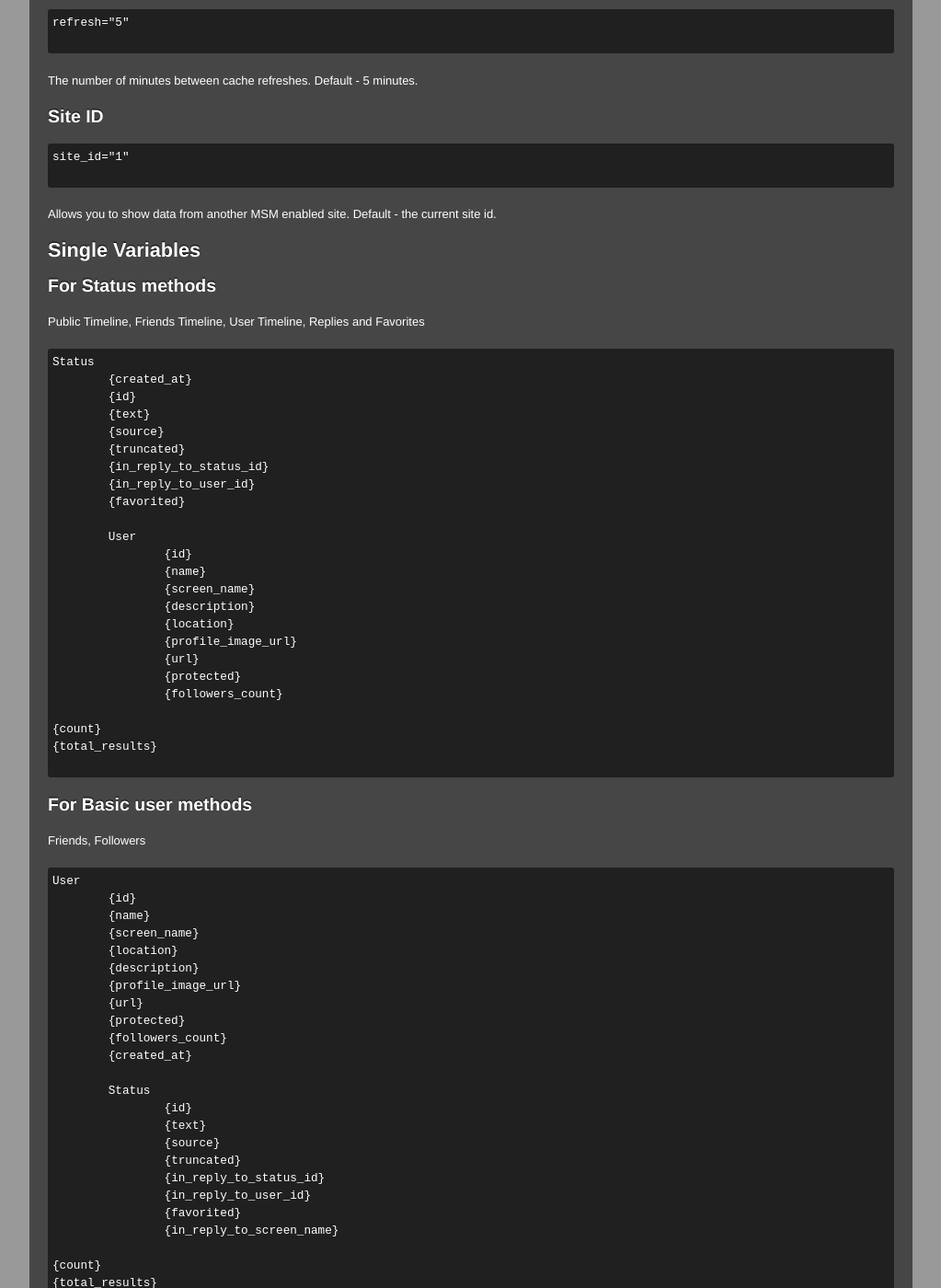
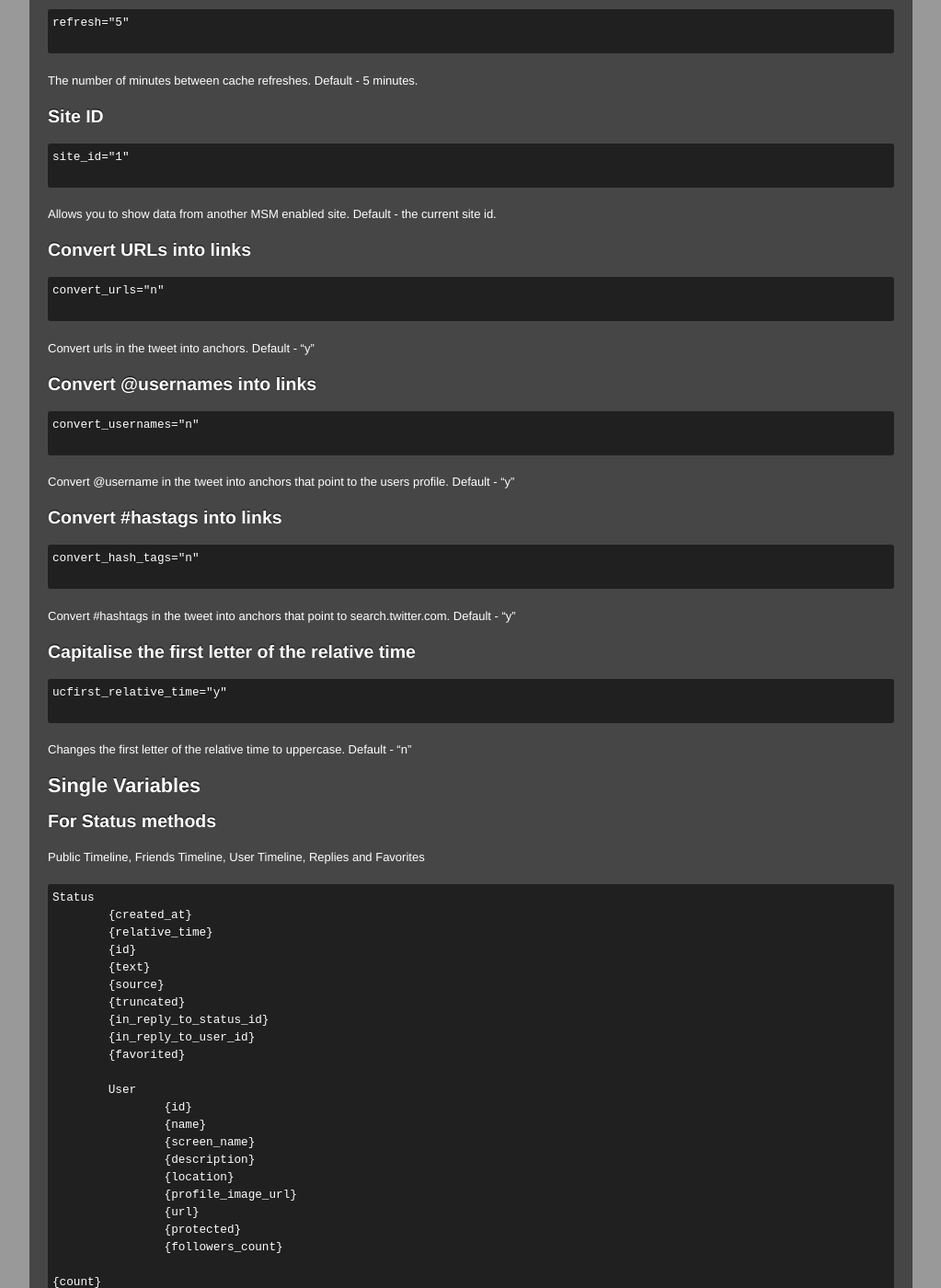
Before and after one commit to shapeshed/shapeshed.github.com, a Jekyll site: the page built from _posts/2009-08-05-twitee.markdown, in a window 1280 px wide and 1400 px high, scrolled down 2479 px. Shown: the whole window at 92% size, without its empty margins (128-1151 px from the left). Built offline with Jekyll 4.4.1, drawn with Linux system fonts in a browser that asks for light colours; nearby versions of some CDN libraries; Markdown is read by kramdown in place of the engine named in the settings; comment, search, counter and statistics services are not loaded; some of the changed text lies outside the part shown.

Commit message:
updates to posts with github details. final polish

```diff
--- a/_posts/2009-08-05-twitee.markdown
+++ b/_posts/2009-08-05-twitee.markdown
@@ -20,7 +20,7 @@ github_tags: [1.1, 1.0.2, 1.0.1, 1.0.0, beta-1]
 * PHP 5.x.x
 * cURL support
 
-## License
+## License ##
 
 Twit-ee is free for personal and commercial use.
 
@@ -40,11 +40,11 @@ Twit-ee is licensed under a [Open Source Initiative - BSD License][] license. I
 
 ## Name
 
-{{ page.title }}
+Twit-ee
 
 ## Synopsis
 
-{{ page.summary }}
+Show data from Twitter API in ExpressionEngine templates
 
 ## Description
 
@@ -127,6 +127,30 @@ The number of minutes between cache refreshes. Default - 5 minutes.
 
 Allows you to show data from another MSM enabled site. Default - the current site id.
 
+### Convert URLs into links ###
+
+	convert_urls="n"
+
+Convert urls in the tweet into anchors. Default - "y"
+
+### Convert @usernames into links ###
+
+	convert_usernames="n"
+
+Convert @username in the tweet into anchors that point to the users profile. Default - "y"
+
+### Convert #hastags into links ###
+
+	convert_hash_tags="n"
+
+Convert #hashtags in the tweet into anchors that point to search.twitter.com. Default - "y"
+
+### Capitalise the first letter of the relative time ###
+
+	ucfirst_relative_time="y"
+
+Changes the first letter of the relative time to uppercase. Default - "n"
+
 ## Single Variables ##
 
 ### For Status methods ###
@@ -135,6 +159,7 @@ Public Timeline, Friends Timeline, User Timeline, Replies and Favorites
 
 	Status
 		{created_at}
+		{relative_time}
 		{id}
 		{text}
 		{source}
--- a/_posts/2009-08-09-ie6-notice.markdown
+++ b/_posts/2009-08-09-ie6-notice.markdown
@@ -7,7 +7,7 @@ title: IE6 Notice
 categories: javascript
 lighthouse: 34369-ie6-notice
 github: ie6-notice
-github_tags: [1.1, 1.0.2, 1.0.1, 1.0.0, beta-1]
+github_tags: [1.0]
 
 ---
 
--- a/_posts/2009-08-09-xhtml-css-framework.markdown
+++ b/_posts/2009-08-09-xhtml-css-framework.markdown
@@ -5,9 +5,9 @@ meta_description: A boilerplate for creating layouts in XHTML 1.1
 title: XHTML / CSS Framework
 summary: A boilerplate for creating layouts in XHTML 1.1
 categories: html-css
-lighthouse: 30598-twit-ee
+lighthouse: 35276-xhtml-css-framework
 github: css_xhtml.framework
-github_tags: [1.1, 1.0.2, 1.0.1, 1.0.0, beta-1]
+github_tags: [1.0]
 
 ---
 
--- a/about/index.html
+++ b/about/index.html
@@ -14,7 +14,7 @@ meta_description: Author biography and technical details
 <p>The site was created using Jekyll, HTML5, CSS3 and jQuery.</p>
 
 <h3>Jekyll</h3>
-<p><a href="http://wiki.github.com/mojombo/jekyll">Jekyll is a simple</a>, blog aware, static site generator. It takes a template directory (representing the raw form of a website), runs it through Textile or Markdown and Liquid converters, and spits out a complete, static website suitable for serving with Apache or your favorite web server.<p>
+<p><a href="http://wiki.github.com/mojombo/jekyll">Jekyll</a> is a simple, blog aware, static site generator. It takes a template directory (representing the raw form of a website), runs it through Textile or Markdown and Liquid converters, and spits out a complete, static website suitable for serving with Apache or your favorite web server.<p>
 
 <h3>CSS3</h3>
 <p>CSS3 offers designers many new possibilities. Some browser vendors have implemented large parts of CSS3, whilst others haven't. You can find out more about CSS3 over at <a href="http://www.css3.info/">www.css3.info</a>.</p>
```
Also changed, not shown: other parts of _posts/2009-08-05-twitee.markdown (+3 -2 lines), _posts/2009-08-05-filesize.markdown (+5 -13 lines), _posts/2009-08-05-friendly_404.markdown (+2 -5 lines), _posts/2009-08-12-hcardme.markdown (added, +141 -0 lines).
